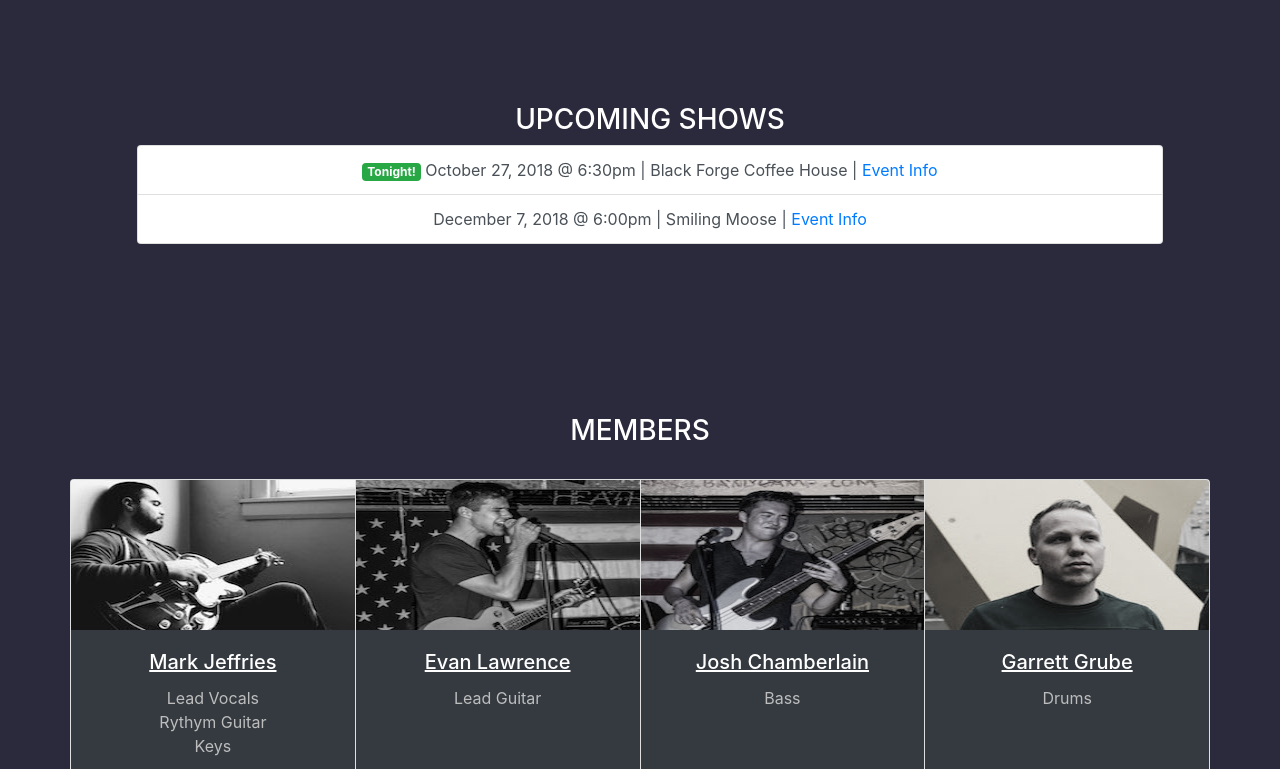
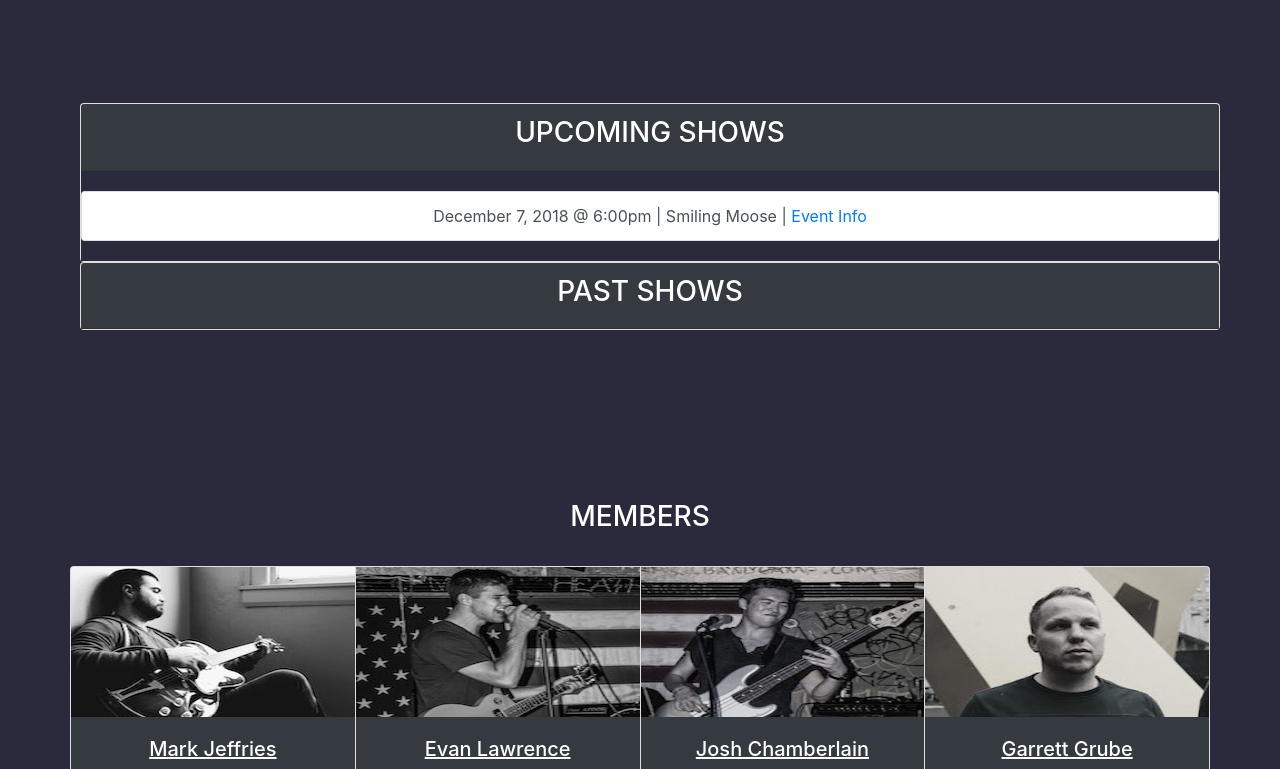
Before and after one commit to fly-theband/fly-theband.github.io, a plain HTML site: page index.html in a window 1280 px wide. Shown: the part 1365-2134 px from the top of the page. Drawn offline with nearby package versions, Linux system fonts and the light colour scheme.

Commit message:
Updated shows section

```diff
--- a/index.html
+++ b/index.html
@@ -115,70 +115,50 @@
             <!-- Show Info -->
             <div id="shows" class="shows container">
                 <div class="container">
-                    <h3 class="text-center">UPCOMING SHOWS</h3>
+                    <div id="accordion">
+                      <div class="card">
+                        <div class="card-header" id="headingOne">
+                          <h5 class="mb-0">
+                            <h3 class="text-center" data-toggle="collapse" data-target="#collapseOne" aria-expanded="true" aria-controls="collapseOne">
+                              UPCOMING SHOWS
+                            </h3>
+                          </h5>
+                        </div>
+
+                        <div id="collapseOne" class="collapse show" aria-labelledby="headingOne" data-parent="#accordion">
+                            <div class="card-body">
                                 <ul class="list-group">
                                     <li class="list-group-item list-group-item-action">
-                          <span class="badge badge-success">Tonight!</span>
-                            October 27, 2018 @ 6:30pm | Black Forge Coffee House | <a href="https://www.facebook.com/events/549929495427162/">Event Info</a>
-                        </li>
-                        <li class="list-group-item list-group-item-action">
-<!--                           <span class="badge badge-danger">New!</span> -->
+                                      <!-- <span class="badge badge-danger">Recently Added!</span> -->
                                         December 7, 2018 @ 6:00pm | Smiling Moose | <a href="http://www.smiling-moose.com">Event Info</a>
                                     </li>
                                 </ul>
                             </div>
                         </div>
-
-            <!-- Members -->
-            <!-- <div id="members" class="container">
-              <div class="container">
-                <h3 class="text-center">MEMBERS</h3>
-                <p class="text-muted text-sm"><i>Click the member's image for their bio</i></p>
-                <br>
-                <div class="row">
-                  <div class="col-md-3">
-                    <h5 class="text-center">Mark Jeffries</h5>
-                    <a href="#member" data-toggle="collapse">
-                    <img src="./static/images/mark.jpeg" class="rounded-circle person" alt="Member-Mark">
-                    </a>
-                      <div id="member" class="collapse">
-                        <p>Lead Vocals</p>
-                        <p>Rhythm Guitar</p>
-                        <p>Keys</p>
                       </div>
+                      <div class="card">
+                        <div class="card-header" id="headingTwo">
+                          <h5 class="mb-0">
+                            <h3 class="text-center collapsed" data-toggle="collapse" data-target="#collapseTwo" aria-expanded="false" aria-controls="collapseTwo">
+                              PAST SHOWS
+                            </h3>
+                          </h5>
                         </div>
-                  <div class="col-md-3">
-                    <h5 class="text-center">Evan Lawrence</h5>
-                    <a href="#member2" data-toggle="collapse">
-                    <img src="./static/images/evan.jpeg" class="rounded-circle person" alt="Member-Guitar">
-                    </a>
-                    <div id="member2" class="collapse">
-                      <p>Lead Guitar</p>
-                    </div>
-                  </div>
-                  <div class="col-md-3">
-                    <h5 class="text-center">Josh Chamberlain</h5>
-                    <a href="#member3" data-toggle="collapse">
-                    <img src="./static/images/josh.jpeg" class="rounded-circle person" alt="Member-Bass">
-                    </a>
-                    <div id="member3" class="collapse">
-                      <p>Bass</p>
-                    </div>
-                  </div>
-                  <div class="col-md-3">
-                    <h5 class="text-center">Garrett Grube</h5>
-                    <a href="#member4" data-toggle="collapse">
-                    <img src="./static/images/garrett.jpeg" class="rounded-circle person" alt="Member-Garrett">
-                    </a>
-                    <div id="member4" class="collapse">
-                    < p>Drums</p>
+                        <div id="collapseTwo" class="collapse" aria-labelledby="headingTwo" data-parent="#accordion">
+                            <div class="card-body">
+                                <ul class="list-group">
+                                    <li class="list-group-item list-group-item-action">
+                                        October 27, 2018 @ 6:30pm | Black Forge Coffee House | <a href="https://www.facebook.com/events/549929495427162/">Event Info</a>
+                                    </li>
+                                </ul>
                             </div>
                         </div>
                       </div>
                     </div>
-            </div> -->
+                </div>
+            </div>
 
-            <!-- New Members -->
+            <!-- Members -->
             <div id="members" class="container">
               <div class="container">
                 <h3 class="text-center">MEMBERS</h3>
--- a/static/css/style.css
+++ b/static/css/style.css
@@ -86,8 +86,17 @@ small a {
 
 .shows ul {
     color: black;
-    width: 90%;
+    width: 100%;
     margin: 0 auto;
+}
+
+#shows .card-header {
+    background-color: #343a40!important;
+}
+
+#shows .card-body {
+    background-color: #2b293c;
+    padding: 1.25rem 0;
 }
 
 /* Cards */
```
Lines whose indentation alone changed are shown as unchanged.
